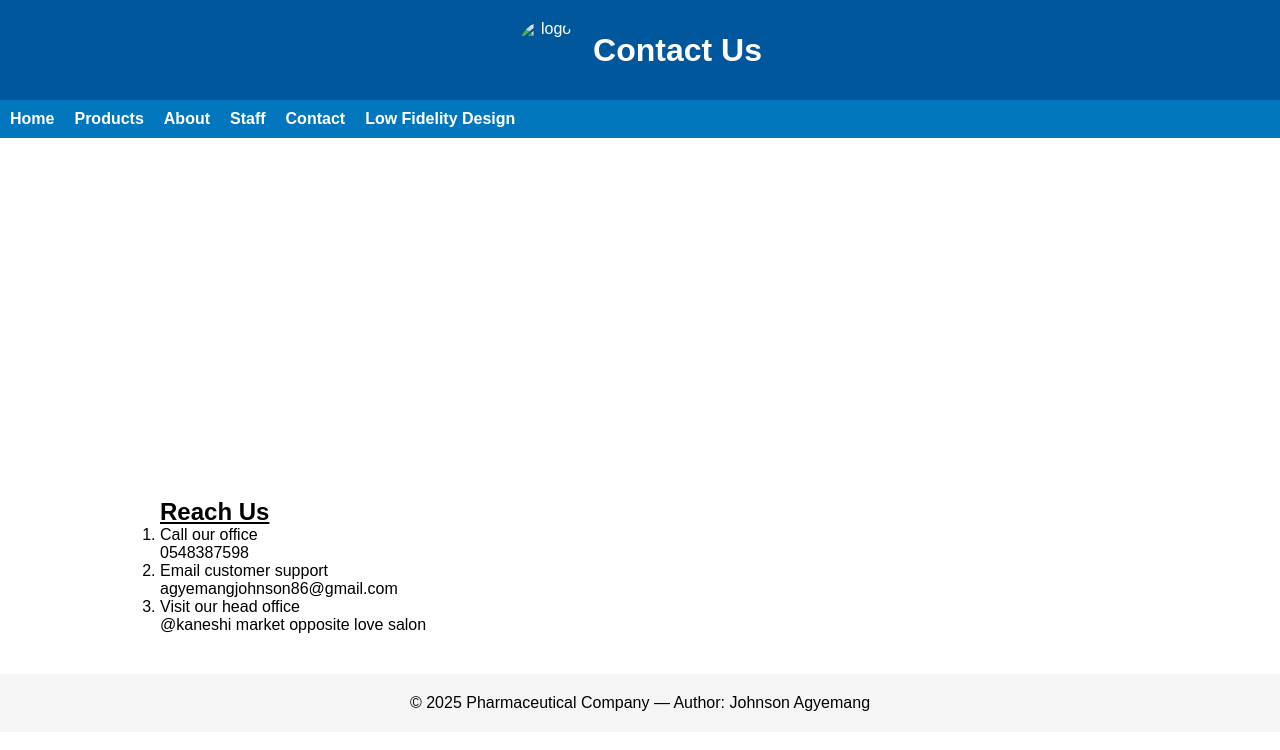
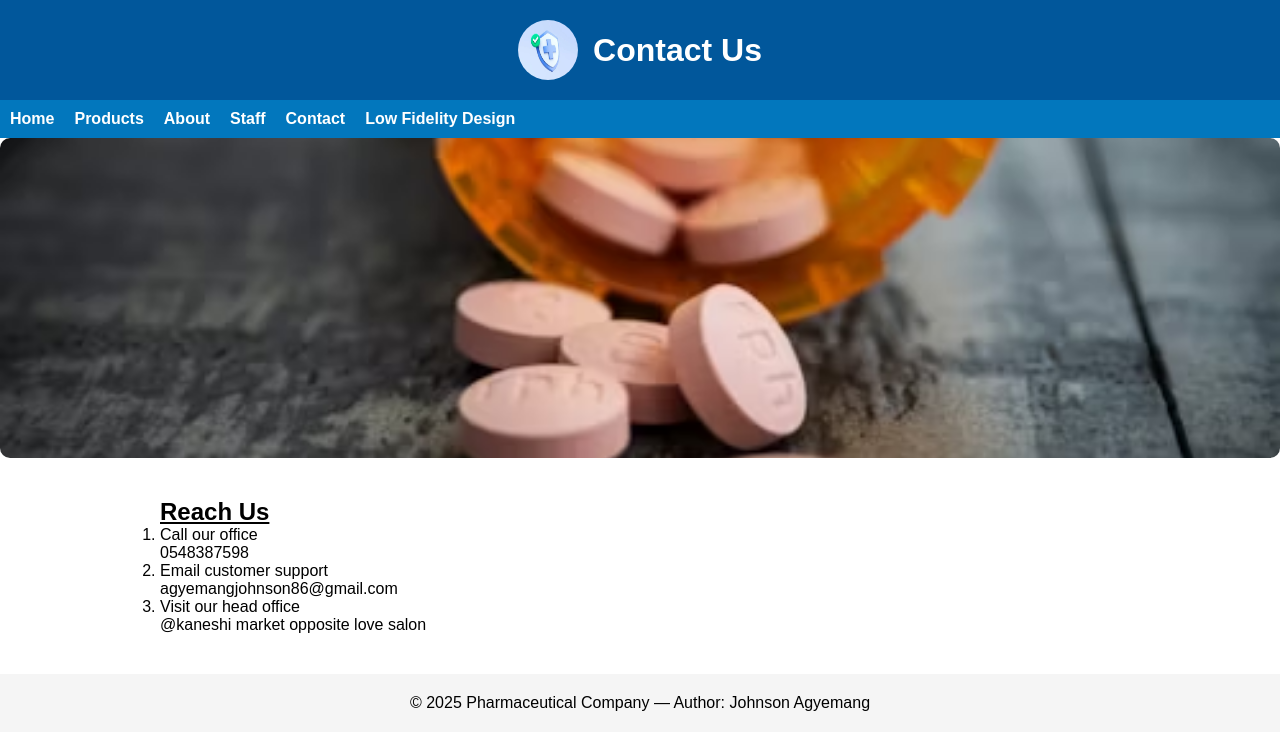
Before and after one commit to gunslingun9922-dotcom/Pharmacj, a plain HTML site: page contact.html in a window 1280 px wide. Drawn offline with Linux system fonts and the light colour scheme.

Commit message:
Update contact.html

```diff
--- a/contact.html
+++ b/contact.html
@@ -9,7 +9,7 @@
 </head>
 
 <body>
-  <header><img src="image/logo.jpg" alt="logo">
+  <header><img src="logo.jpg" alt="logo">
     <h1>Contact Us</h1>
   </header>
 
@@ -24,7 +24,7 @@
     </ul>
   </nav>
 
-  <div class="page-bg" style="background-image:url('image/photo-1583604310111-9cd137d6ffe5.avif');">
+  <div class="page-bg" style="background-image:url('photo-1583604310111-9cd137d6ffe5.avif');">
   </div>
   <main>
     <section>
```
